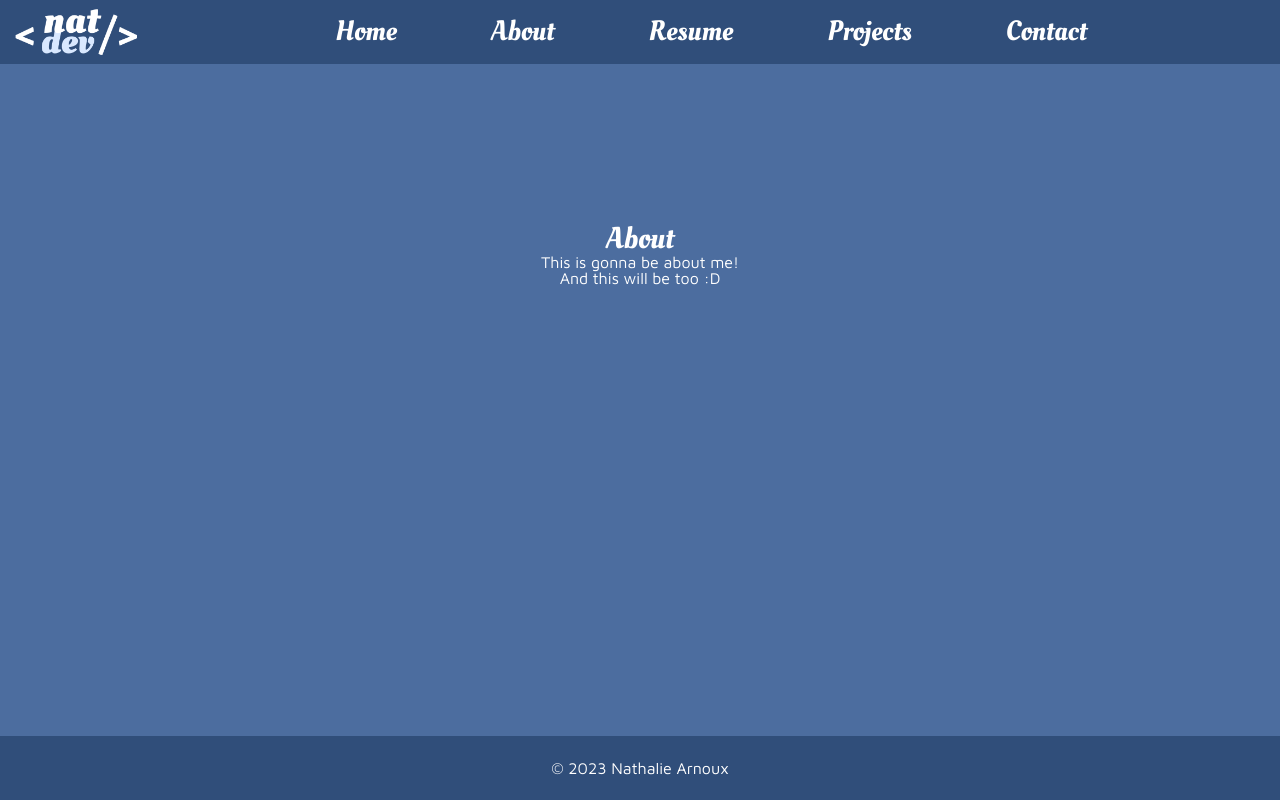
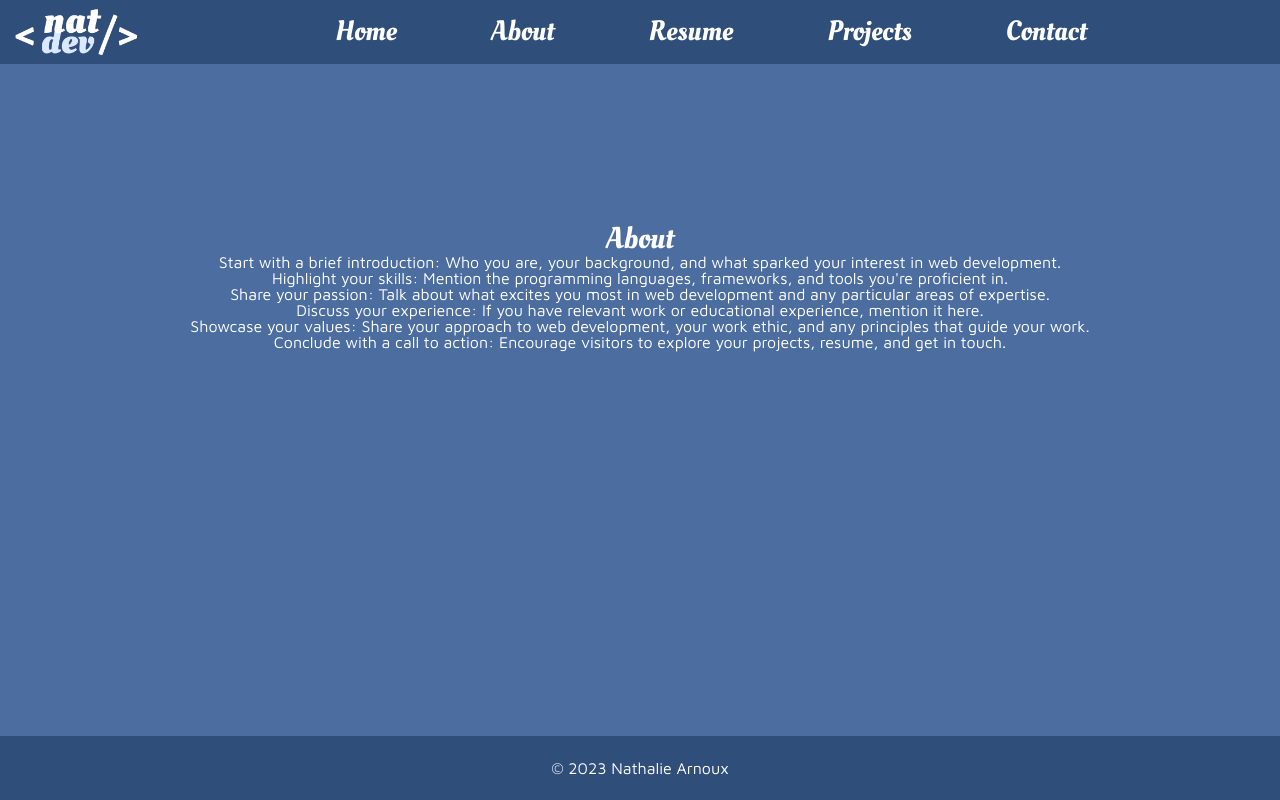
Before and after one commit to nathalieArnoux/portfolio-test, a React (Vite) app: page /about in a window 1280 px wide. Built offline with nearby package versions, Linux system fonts and the light colour scheme.

Commit message:
wrote short list of content to include in about page

```diff
--- a/src/components/About/About.jsx
+++ b/src/components/About/About.jsx
@@ -4,8 +4,32 @@ const About = () => {
   return (
     <div className="About">
       <h2 className="About-title">About</h2>
-      <p>This is gonna be about me!</p>
-      <p>And this will be too :D</p>
+      <ul>
+        <li>
+          Start with a brief introduction: Who you are, your background, and
+          what sparked your interest in web development.
+        </li>
+        <li>
+          Highlight your skills: Mention the programming languages, frameworks,
+          and tools you&apos;re proficient in.
+        </li>
+        <li>
+          Share your passion: Talk about what excites you most in web
+          development and any particular areas of expertise.
+        </li>
+        <li>
+          Discuss your experience: If you have relevant work or educational
+          experience, mention it here.
+        </li>
+        <li>
+          Showcase your values: Share your approach to web development, your
+          work ethic, and any principles that guide your work.
+        </li>
+        <li>
+          Conclude with a call to action: Encourage visitors to explore your
+          projects, resume, and get in touch.
+        </li>
+      </ul>
     </div>
   );
 };
```
